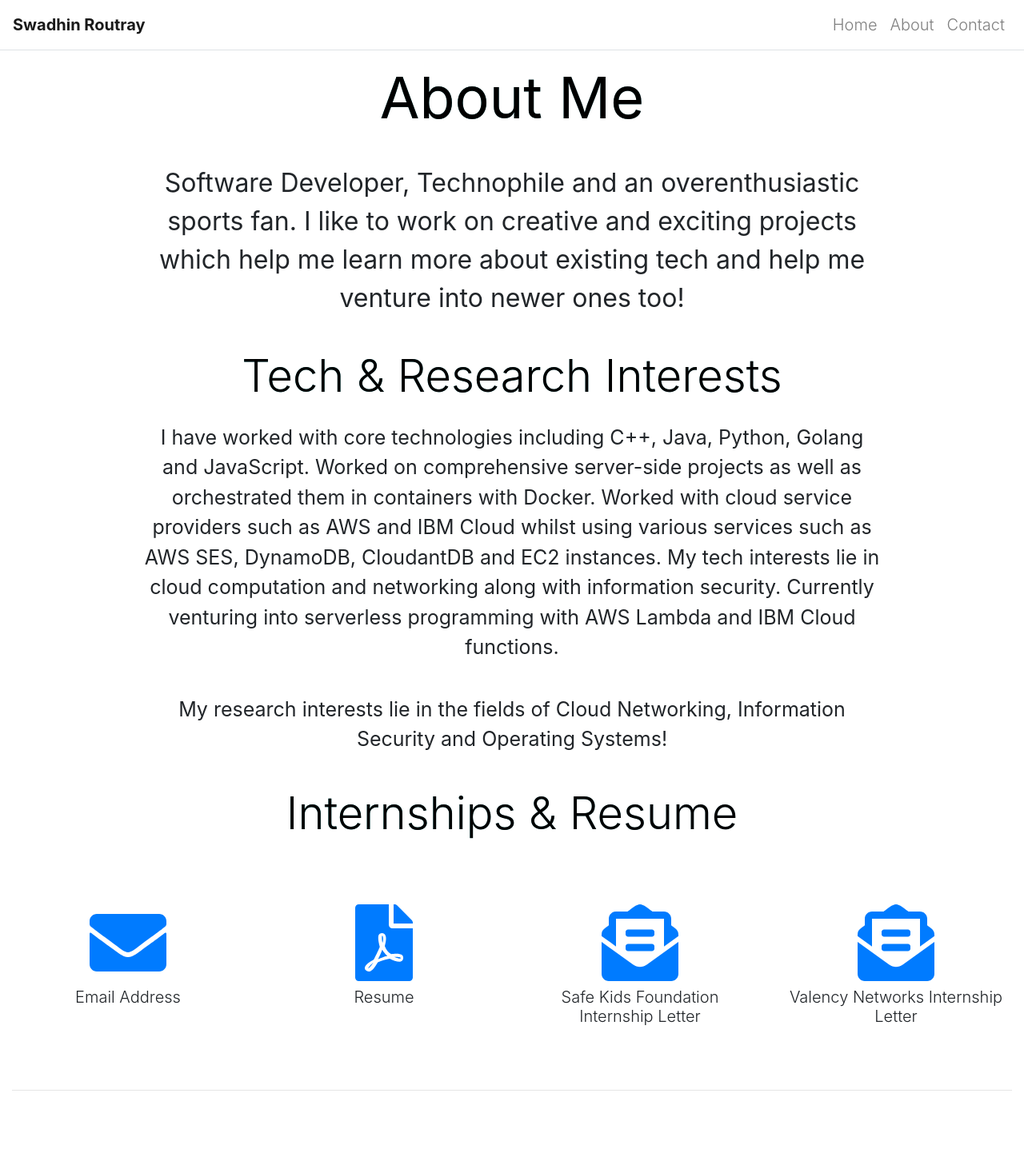
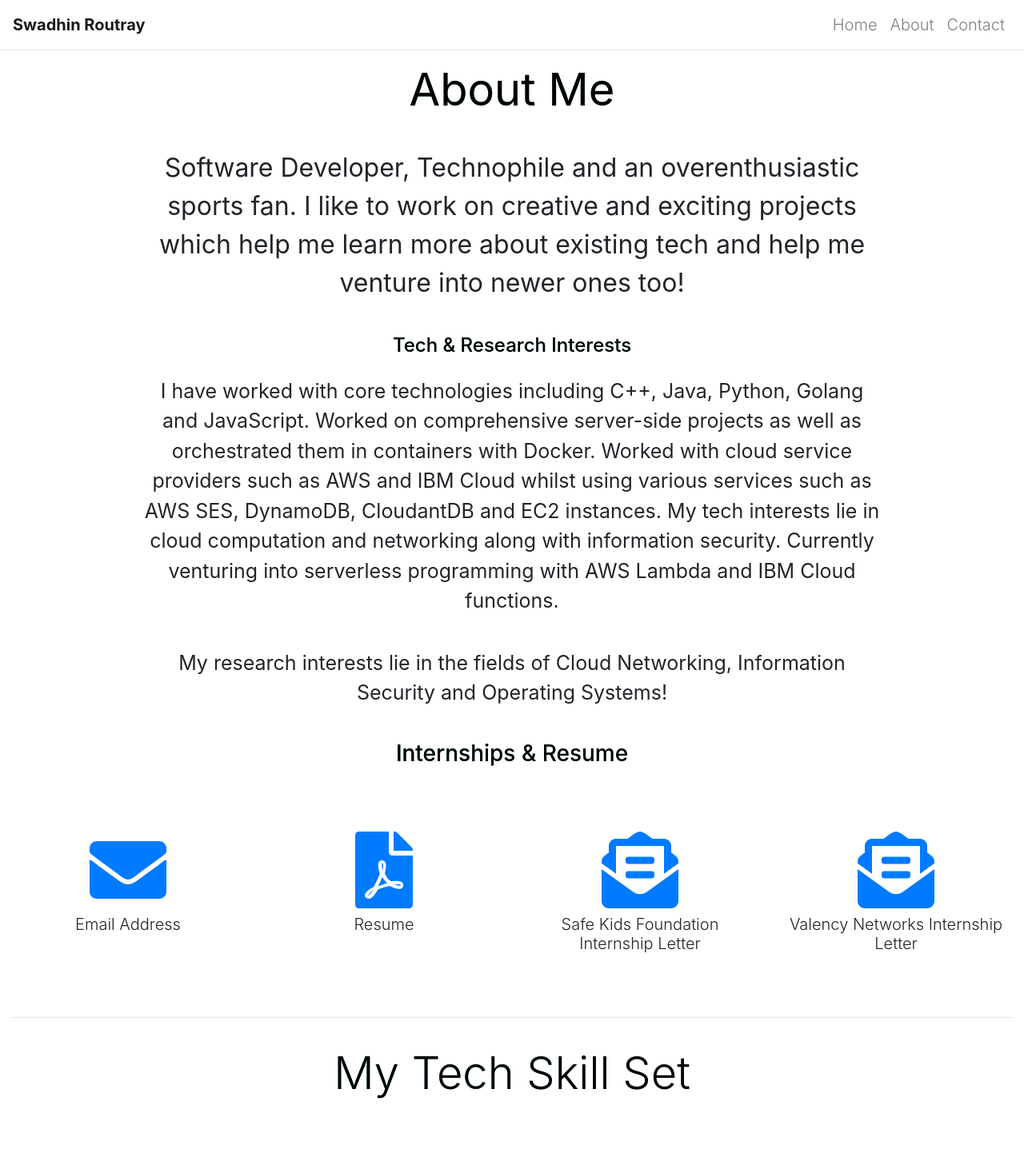
Before and after one commit to swadhinroutray/portfolio, a React (Create React App) app: page /about in a window 1280 px wide. Shown: the top 1442 px of the page at 80% size. Built offline with nearby package versions, Linux system fonts and the light colour scheme.

Commit message:
about fontsize

```diff
--- a/src/Pages/AboutPage.tsx
+++ b/src/Pages/AboutPage.tsx
@@ -33,7 +33,7 @@ const AboutPage: React.FC<AboutPageProps> = ({
           <Row className="justify-content-center text-center">
             <Col md={7} sm={12}>
               {title && (
-                <h1 className="display-3 projects-header font-weight-normal py-3">
+                <h1 className="display-4 projects-header font-weight-normal py-3">
                   {title}
                 </h1>
               )}
@@ -50,7 +50,7 @@ const AboutPage: React.FC<AboutPageProps> = ({
           <Row className="justify-content-center  text-center py-2">
             {tech && (
               <div>
-                <h4 className="display-4 projects-header font-weight-medium py-3">
+                <h4 className="display-5 projects-header font-weight-medium py-3">
                   Tech & Research Interests
                 </h4>
                 <p className=" tech-wrapper font-weight-normal p-6">{tech}</p>
@@ -63,7 +63,7 @@ const AboutPage: React.FC<AboutPageProps> = ({
           </Row>
           {/* <hr /> */}
           <Row className="justify-content-center text-center py-2">
-            <h3 className="display-4 projects-header font-weight-medium py-3">
+            <h3 className="display-5 projects-header font-weight-medium py-3">
               Internships & Resume
             </h3>
           </Row>
@@ -117,11 +117,8 @@ const AboutPage: React.FC<AboutPageProps> = ({
             </Col>
           </Row>
           <hr />
-          <Row className="justify-content-center text-center py-2">
-            <h3 className="display-4 projects-header font-weight-medium py-3"></h3>
-          </Row>
           <Row className="justify-content-center text-center py-1">
-          <h3 className="display-3 projects-header font-weight-medium py-3">
+          <h3 className="display-4 projects-header font-weight-medium py-3">
               My Tech Skill Set
             </h3>
             <SkillSetComponent />
```
Also changed, not shown: 1 other file (tests, documents, lock files or other folders).
